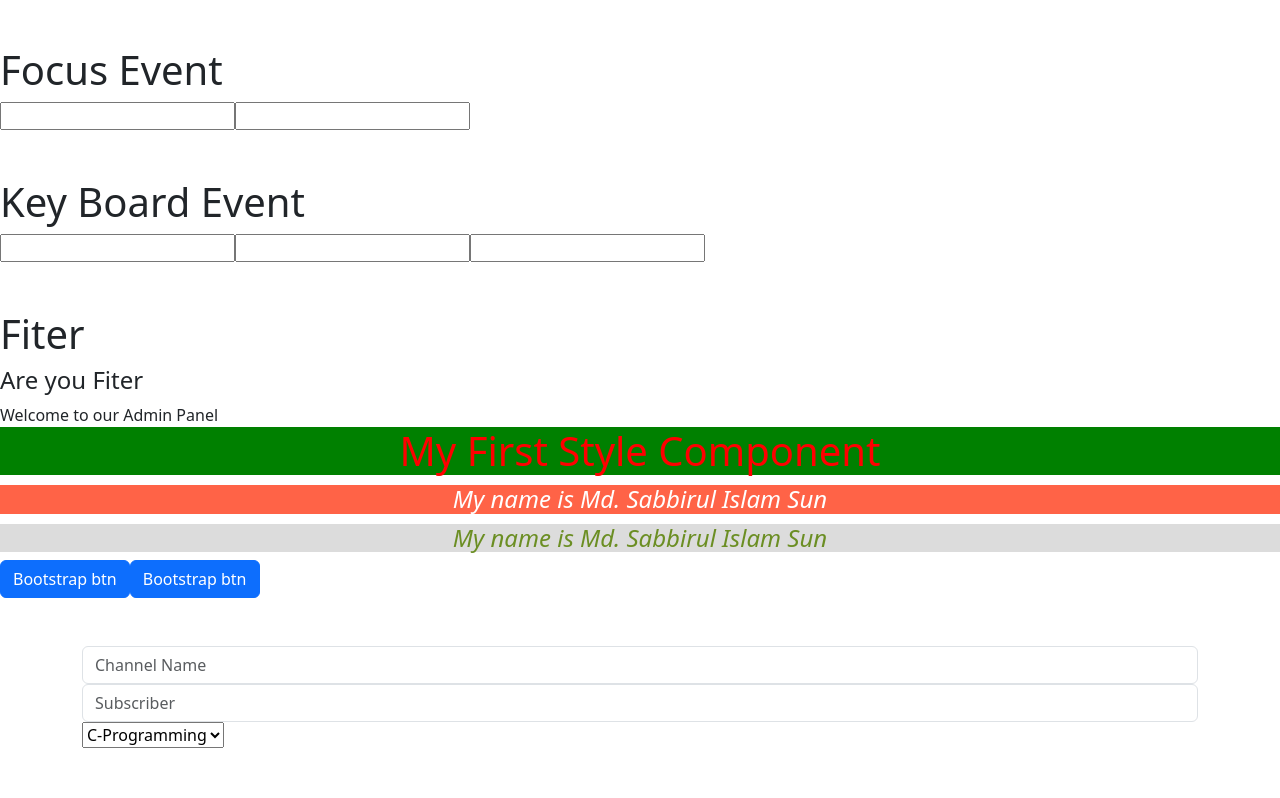
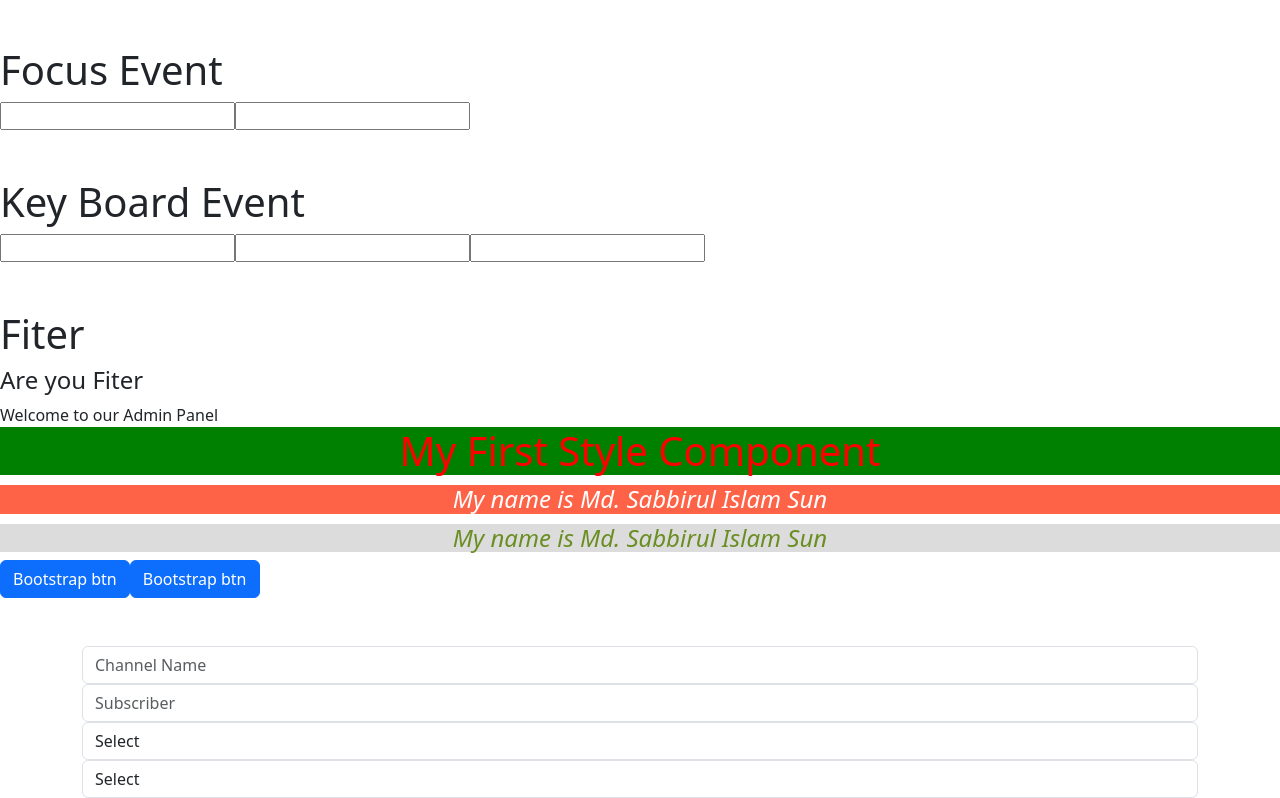
Before and after one commit to sabbirsun/practice-jsx, a React (Create React App) app in the folder practice/: page / in a window 1280 px wide. Shown: the part 394-1192 px from the top of the page. Before the commit the page ends 1142 px from the top, so only its background shows below. Built offline with nearby package versions, Linux system fonts and the light colour scheme.

Commit message:
select box add

```diff
--- a/practice/src/App.js
+++ b/practice/src/App.js
@@ -13,6 +13,7 @@ import WelComeAdmin from './Pages/WelComeAdmin'
 import Style from './Pages/Style';
 import ReactBootstrap from './Pages/ReactBootstrap';
 import Input from './Pages/Input';
+import Form from './Pages/Form';
 
 function App() {
   return (
@@ -30,6 +31,7 @@ function App() {
       <Style />
       <ReactBootstrap />
       <Input />
+      <Form />
     </>
   );
 }
--- /dev/null
+++ b/practice/src/Pages/Form.jsx
@@ -0,0 +1,19 @@
+import React from 'react'
+
+function Form() {
+    const FormChange=(e)=>{
+        console.log(e.target.name)
+    }
+  return (
+    <div className='container'>
+        <select name="category" onChange={FormChange} className='form-control'>
+            <option value="Select">Select</option>
+            <option value="Select">PHP</option>
+            <option value="Select">JavaScript</option>
+            <option value="Select">Java</option>
+        </select>
+    </div>
+  )
+}
+
+export default Form
--- a/practice/src/Pages/Input.jsx
+++ b/practice/src/Pages/Input.jsx
@@ -9,7 +9,8 @@ function Input() {
         <div className='container'><br /><br />
             <input type="text" name ='ChannelName' placeholder='Channel Name' className='form-control' onChange={FormChange} />
             <input type="text" name ='Subscriber' placeholder='Subscriber' className='form-control' onChange={FormChange} />
-           <select name="category" onChange={FormChange} placeholder="category"> {/* Use FormChange directly */}
+           <select name="category" onChange={FormChange} className='form-control'> {/* Use FormChange directly */}
+                <option value="Select">Select</option>
                 <option value="C-Programming">C-Programming</option>
                 <option value="C++">C++</option>
                 <option value="JavaScript">JavaScript</option>
```
